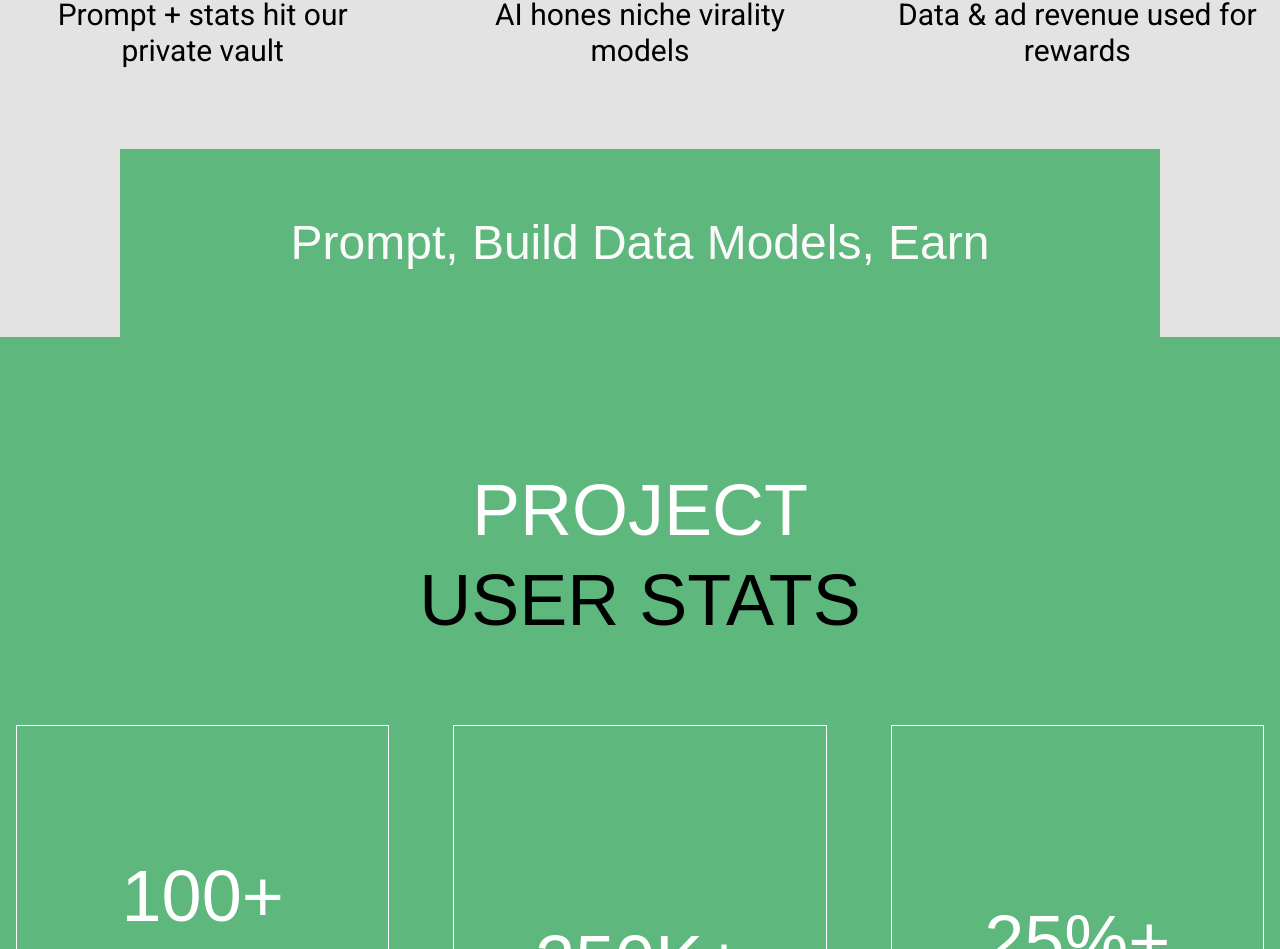
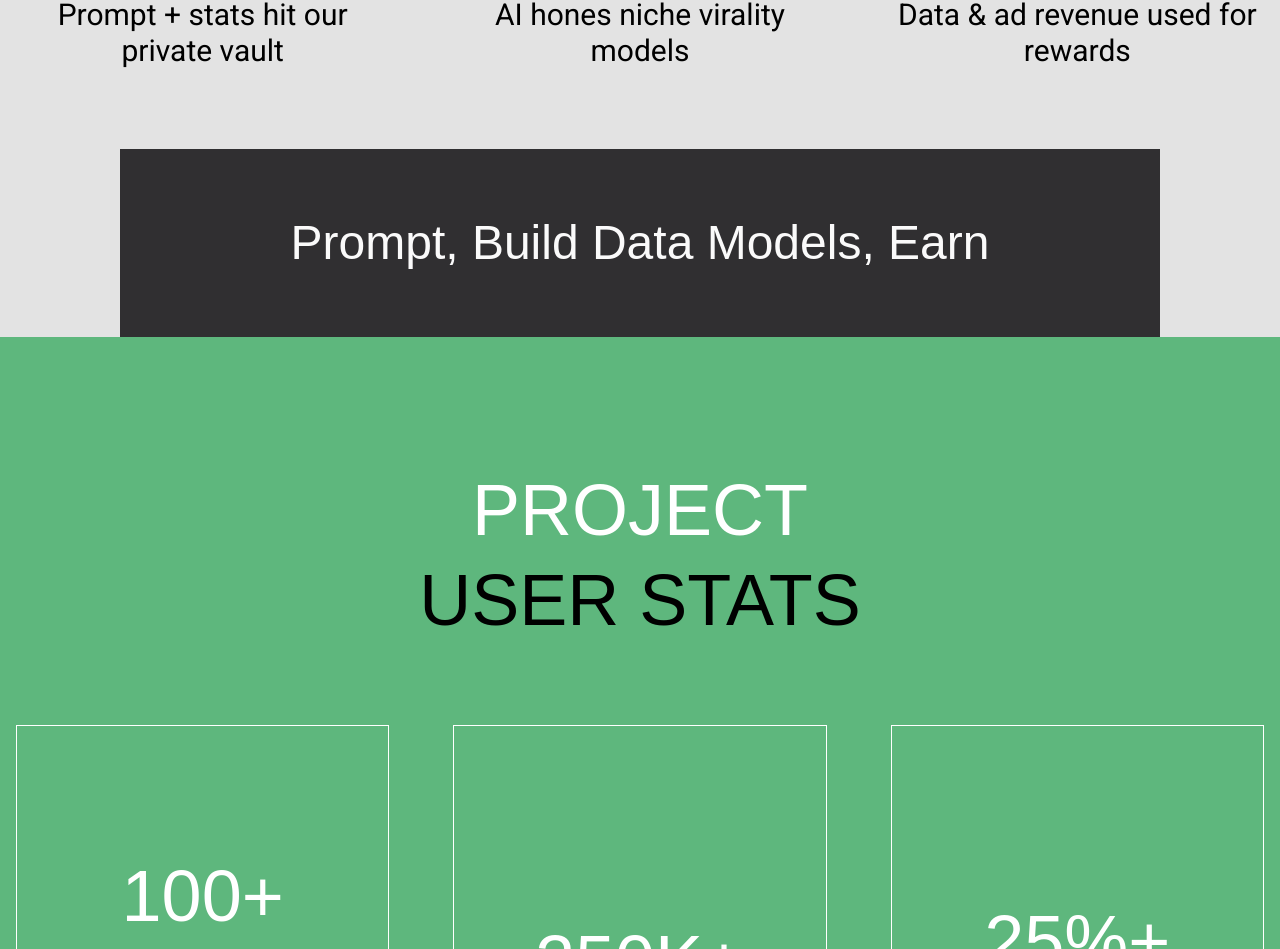
Before and after one commit to nicotordev/quoteai, a Next.js app: page / in a window 1280 px wide. Shown: the part 1766-2715 px from the top of the page. Built offline with nearby package versions, Linux system fonts and the light colour scheme; a web font is replaced by a local one.

Commit message:
Update background color of the landing page section for improved visual consistency and contrast. Adjust styles to align with the overall design theme.

```diff
--- a/app/page.tsx
+++ b/app/page.tsx
@@ -140,7 +140,7 @@ export default function Home() {
             ))}
           </div>
 
-          <div className="bg-[#5EB77D] w-full lg:w-5/6 mx-auto py-8 sm:py-12 lg:py-16 flex items-center justify-center px-4">
+          <div className="bg-[#302F31] w-full lg:w-5/6 mx-auto py-8 sm:py-12 lg:py-16 flex items-center justify-center px-4">
             <h3 className="font-zen-dots text-xl sm:text-2xl md:text-3xl lg:text-4xl xl:text-5xl leading-tight text-[#fafafa] text-center">
               Prompt, Build Data Models, Earn
             </h3>
```
